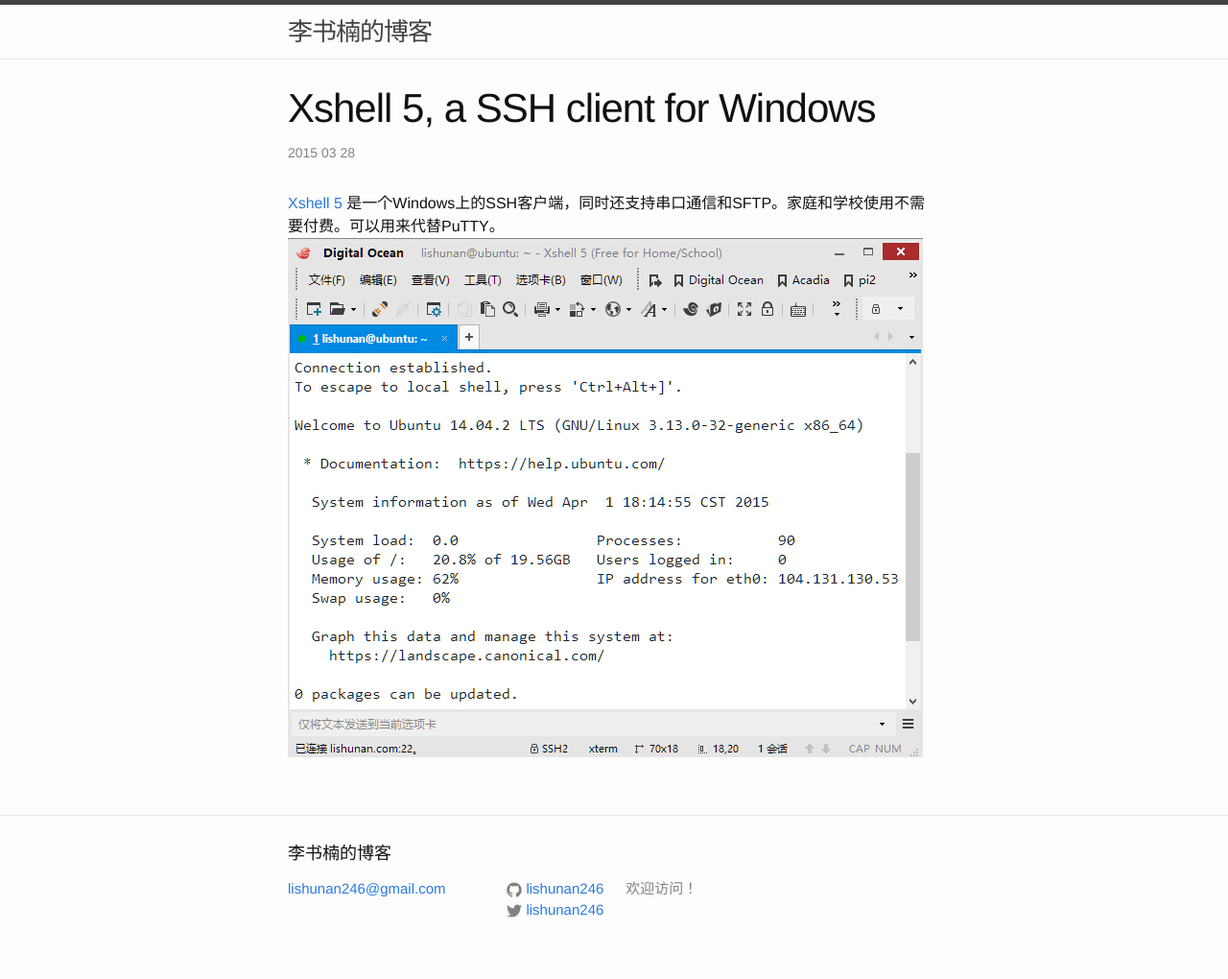
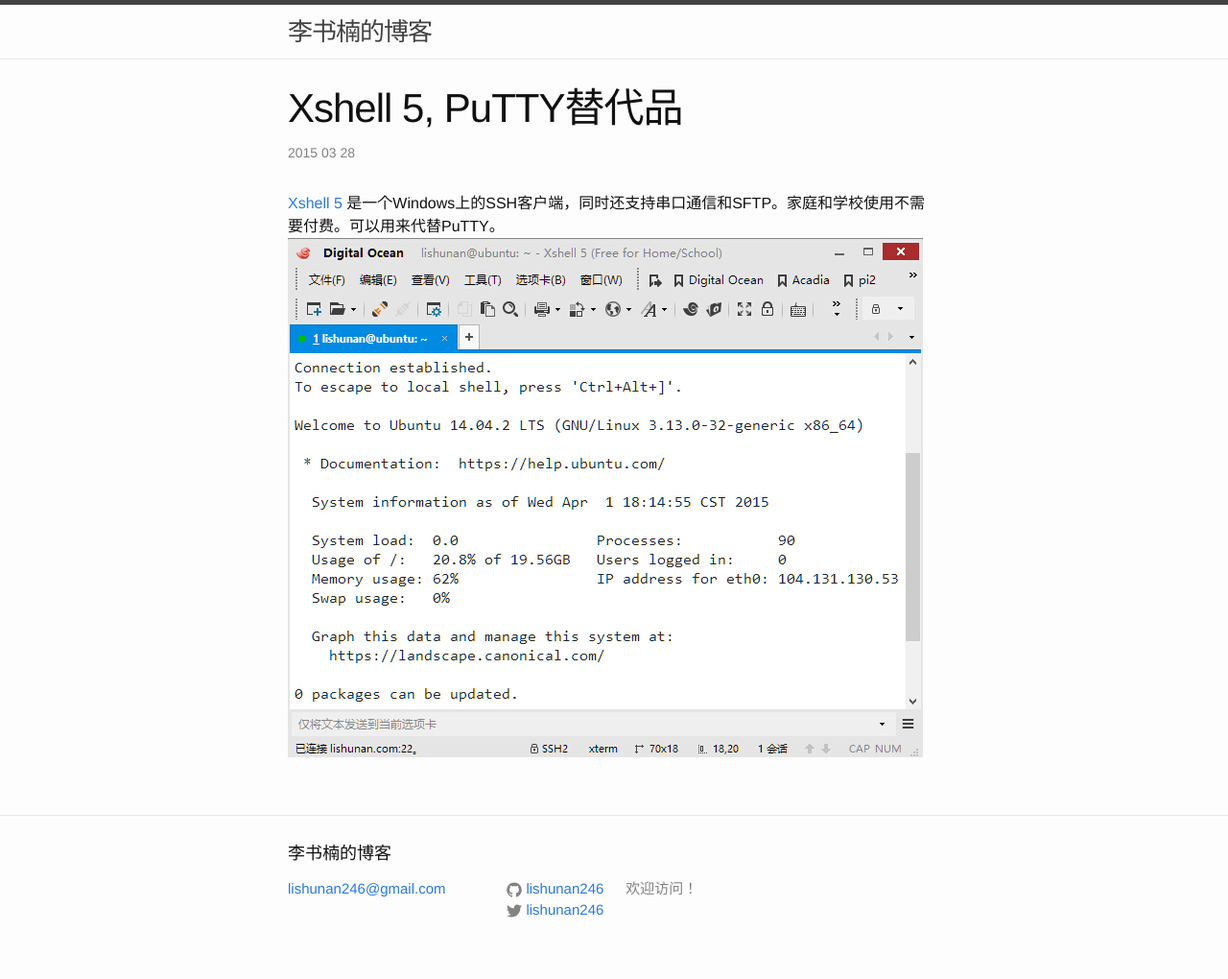
Before and after one commit to lishunan246/lishunan246.github.io, a Jekyll site: the page built from _posts/2015-03-28-xshell.markdown, in a window 1280 px wide. Shown: the whole page at 96% size. Built offline with Jekyll 4.4.1, drawn with Linux system fonts in a browser that asks for light colours; nearby versions of some CDN libraries.

Commit message:
Update 2015-03-28-xshell.markdown

```diff
--- a/_posts/2015-03-28-xshell.markdown
+++ b/_posts/2015-03-28-xshell.markdown
@@ -1,6 +1,6 @@
 ---
 layout: post
-title:  "Xshell 5, a SSH client for Windows"
+title:  "Xshell 5, PuTTY替代品"
 date:   2015-03-28
 categories: linux
 ---
```
